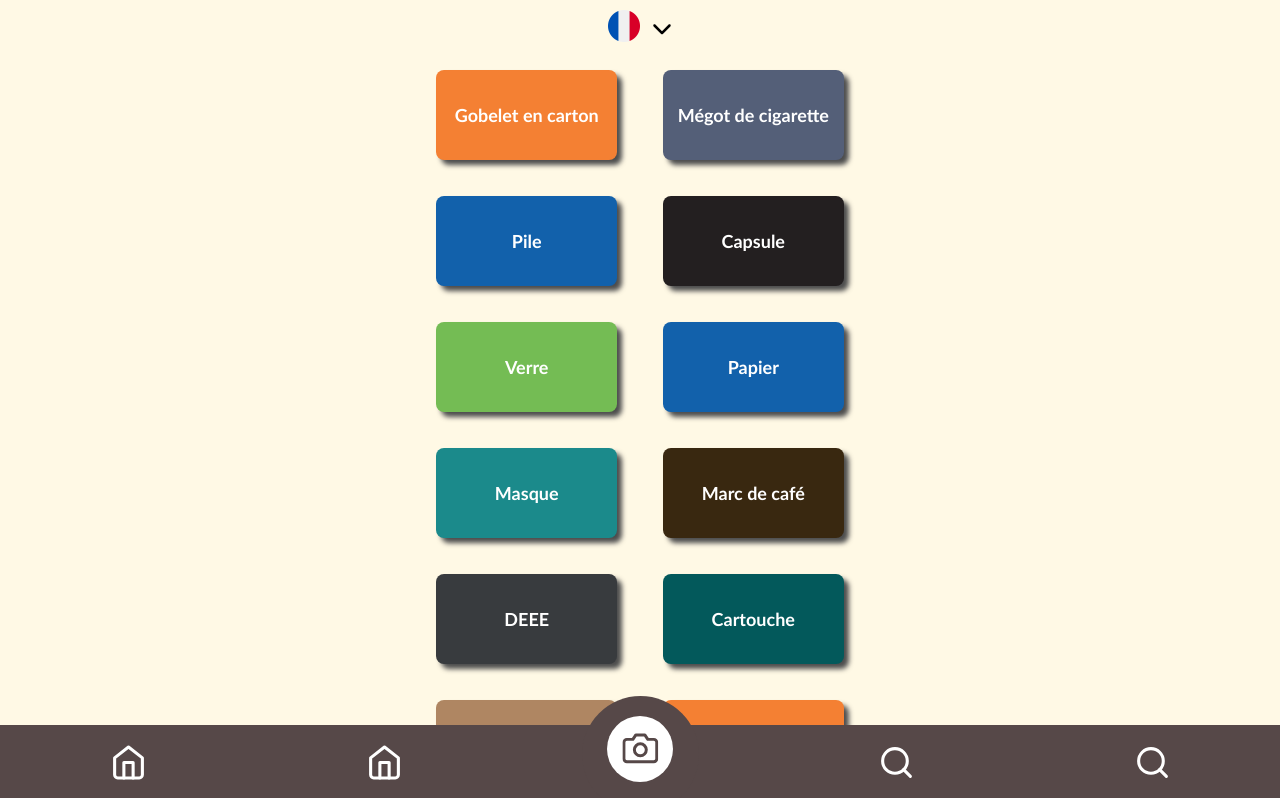
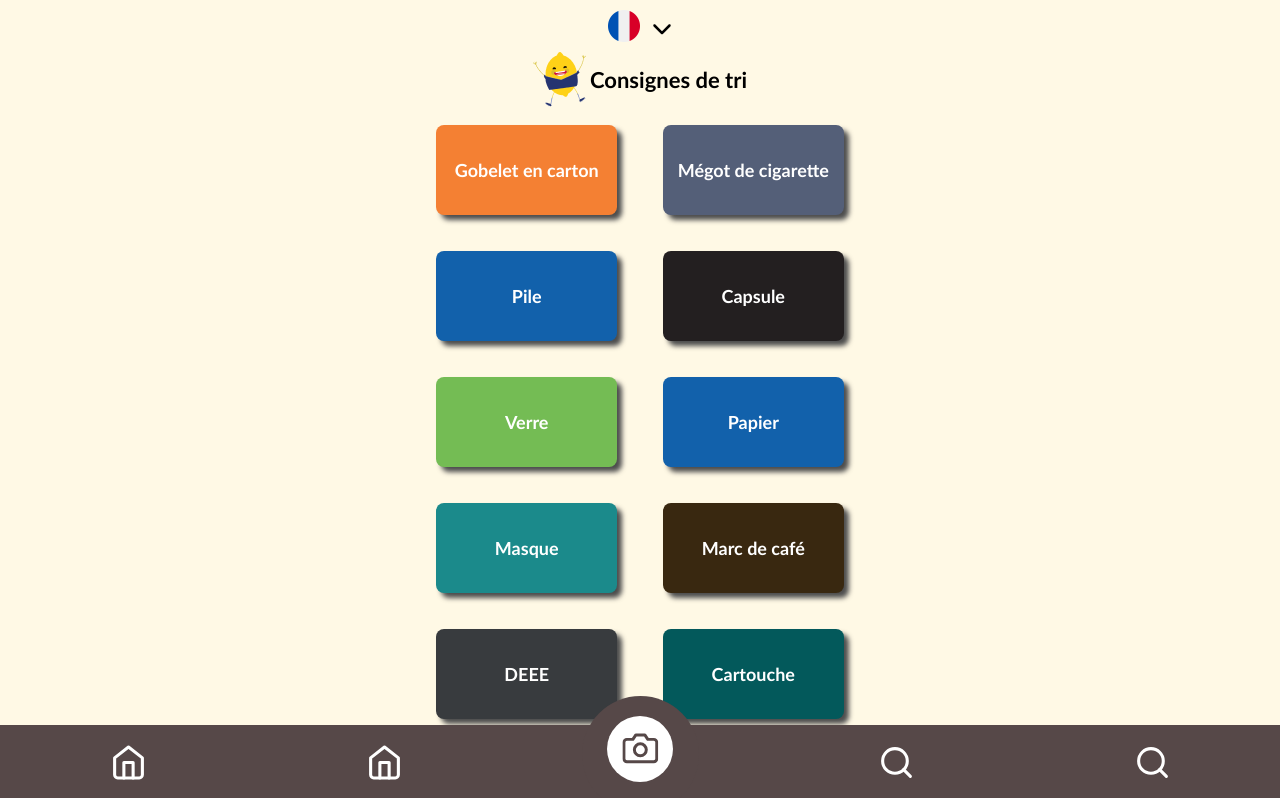
Before and after one commit to RaphM92/LemonTri-TheoBeaurain, a React (Create React App) app: page / in a window 1280 px wide. Shown: the top 798 px of the page. Built offline with nearby package versions, Linux system fonts and the light colour scheme.

Commit message:
update home && title

```diff
--- /dev/null
+++ b/src/components/Title/Title.jsx
@@ -0,0 +1,14 @@
+import "./title.css";
+
+const Title = ({ title, image }) => {
+    console.log();
+
+    return (
+        <div className="title-container">
+            { image && <img src={image} alt="" /> }
+            <span className="title-text">{ title }</span>
+        </div>
+    );
+};
+
+export default Title;
--- /dev/null
+++ b/src/components/Title/title.css
@@ -0,0 +1,13 @@
+.title-container {
+    display: flex;
+    align-items: center;
+    justify-content: center;
+}
+
+.title-text {
+    font-weight: 700;
+    font-size: 22px;
+    text-align: center;
+    line-height: 33px;
+    margin-left: 4px;
+}
--- a/src/components/index.js
+++ b/src/components/index.js
@@ -4,3 +4,4 @@ export { default as Lottie } from "./Lottie/Lottie";
 // Components
 export { default as HomeCategory } from "./HomeCategory/HomeCategory";
 export { default as Logo } from "./Logo/Logo";
+export { default as Title } from "./Title/Title";
--- a/src/containers/Header/header.css
+++ b/src/containers/Header/header.css
@@ -35,6 +35,7 @@
     border: solid 1px #4D4D4D;
     background-color: white;
     border-radius: 4px;
+    z-index: 1000;
 }
 
 .dropdown-open span {
--- a/src/i18n/locales/en.json
+++ b/src/i18n/locales/en.json
@@ -1,5 +1,5 @@
 {
-    "Title": "Title",
+    "SortingInstructions": "Sorting instructions",
     "PaperCup": "Paper cup",
     "CigarettesButt": "Cigarette butt",
     "Battery": "Battery",
--- a/src/i18n/locales/fr.json
+++ b/src/i18n/locales/fr.json
@@ -1,5 +1,5 @@
 {
-    "Title": "Titre",
+    "SortingInstructions": "Consignes de tri",
     "PaperCup": "Gobelet en carton",
     "CigarettesButt": "Mégot de cigarette",
     "Battery": "Pile",
--- a/src/pages/Home/Home.jsx
+++ b/src/pages/Home/Home.jsx
@@ -3,6 +3,9 @@ import { useTranslation } from "react-i18next";
 import dataCategories from "../../data/DataCategories";
 
 import { ListCategories } from "../../containers";
+import { Title } from "../../components";
+
+import LemonFoot from "../../assets/images/lemon-foot.png";
 
 import "./home.css";
 
@@ -12,6 +15,7 @@ const Home = () => {
 
     return (
         <div className="home-container">
+            <Title title={t("SortingInstructions")} image={LemonFoot} />
             <ListCategories data={data} />
         </div>
     );
```
Also changed, not shown: src/assets/images/background-1193727__480.webp (deleted), src/assets/images/lemon-foot.png (added).
